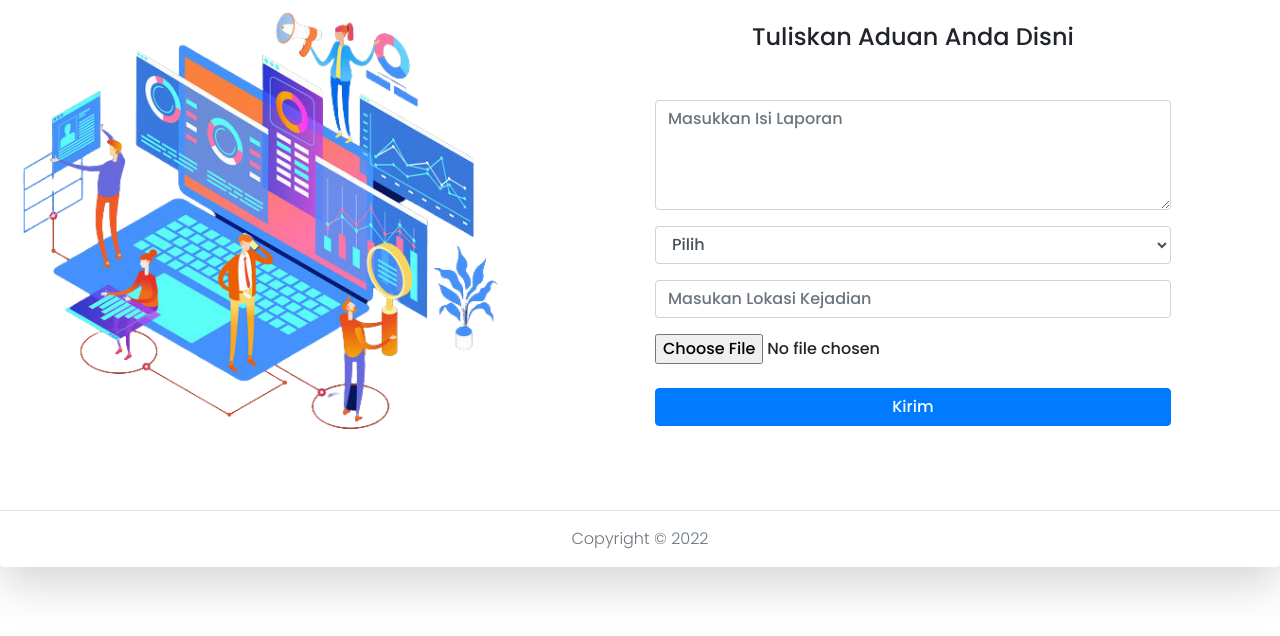
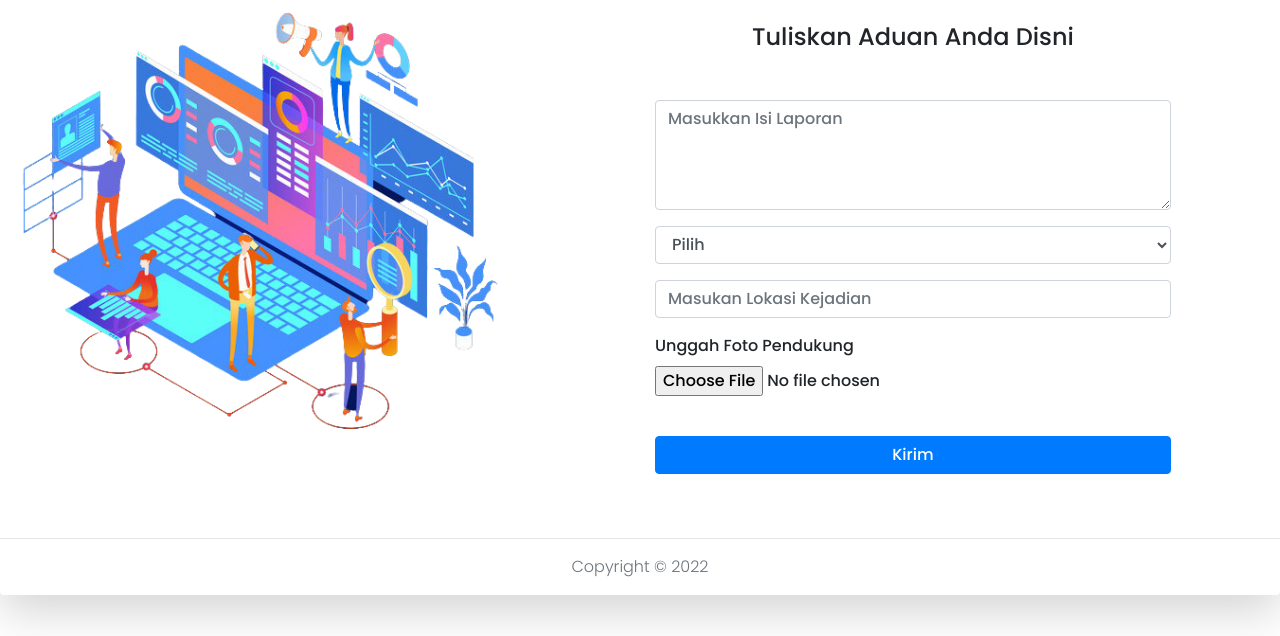
Before and after one commit to RiskiAenun/Layanan-Pengaduan, a Laravel app: page / in a window 1280 px wide. Shown: the part 139-775 px from the top of the page. Run offline with Laravel 8, Linux system fonts and the light colour scheme.

Commit message:
update label upload image

```diff
--- a/resources/views/user/landing.blade.php
+++ b/resources/views/user/landing.blade.php
@@ -88,7 +88,11 @@
                 <div class="form-group">
                     <input type="text" class="form-control form-control-user" name="lokasi" placeholder="Masukan Lokasi Kejadian">
                 </div>
+                <div class="form-group">
+                    <label>Unggah Foto Pendukung</label>
                     <input type="file" name="foto" >
+                </div>
+
                 </div>
             </br>
                 <div>
```
